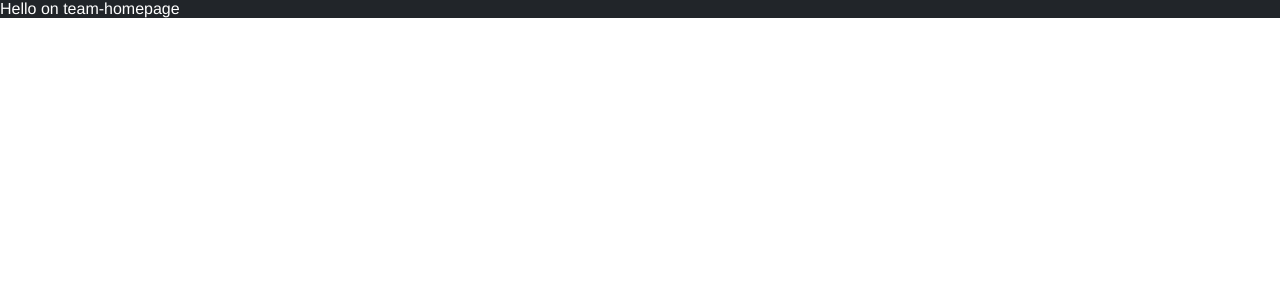
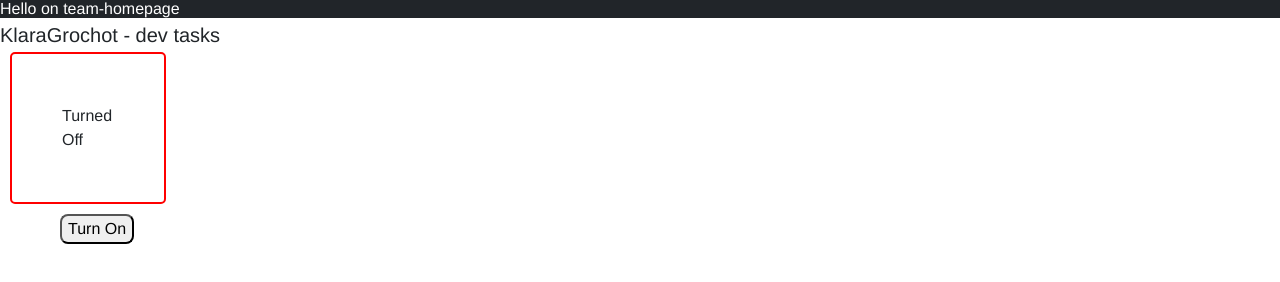
Before and after one commit to KlaraGrochot/React-tasks, a Gatsby site: page / in a window 1280 px wide. Built offline with nearby package versions, Linux system fonts and the light colour scheme; Gatsby itself is replaced by a stand-in of ours.

Commit message:
Feature: Dev tasks 1 & 2, dev task 3 files

```diff
--- a/src/assets/styles/theme.scss
+++ b/src/assets/styles/theme.scss
@@ -1,9 +1,10 @@
 // COLORS
 $black: #000;
 $white: #fff;
+$red: #ff0000;
 
 // FONTS
 $helvetica: Helvetica, sans-serif;
 
 // BREAKPOINTS
-$breakpoint-tablet: 700px
+$breakpoint-tablet: 700px;
--- /dev/null
+++ b/src/components/AppHeader.js
@@ -0,0 +1,5 @@
+import React from 'react';
+
+export const AppHeader = () => (
+  <h2 className="appHeader">KlaraGrochot - dev tasks</h2>
+);
--- /dev/null
+++ b/src/components/CheckContent/CheckContent.js
@@ -0,0 +1,12 @@
+import React from 'react';
+
+import { text } from './CheckContent.module.scss';
+import { button } from './CheckContent.module.scss';
+
+export let CheckContentText = () => (
+  <p className={`${text} checkContentText`}>Turned Off</p>
+);
+
+export let CheckContentButton = () => (
+  <button className={`${button} checkContentButton`}>Turn On</button>
+);
--- /dev/null
+++ b/src/components/CheckContent/CheckContent.module.scss
@@ -0,0 +1,16 @@
+@import '../../assets/styles/theme';
+
+.text {
+  border-style: solid;
+  padding: 50px;
+  margin-left: 10px;
+  margin-right: 87%;
+  border-width: 2px;
+  border-color: $red;
+  border-radius: 5px;
+}
+
+.button {
+  border-radius: 8px;
+  margin-left: 60px;
+}
--- a/src/components/TitleText/TitleText.module.scss
+++ b/src/components/TitleText/TitleText.module.scss
@@ -1,4 +1,4 @@
-@import "../../assets/styles/theme";
+@import '../../assets/styles/theme';
 
 .title {
   font: 100% $helvetica;
--- a/src/pages/index.js
+++ b/src/pages/index.js
@@ -1,10 +1,18 @@
 import React from 'react';
 
 import { TitleText } from '../components/TitleText/TitleText';
+import { AppHeader } from '../components/AppHeader';
+import {
+  CheckContentButton,
+  CheckContentText,
+} from '../components/CheckContent/CheckContent';
 
 const IndexPage = () => (
   <>
     <TitleText />
+    <AppHeader />
+    <CheckContentText />
+    <CheckContentButton />
   </>
 );
 
```
